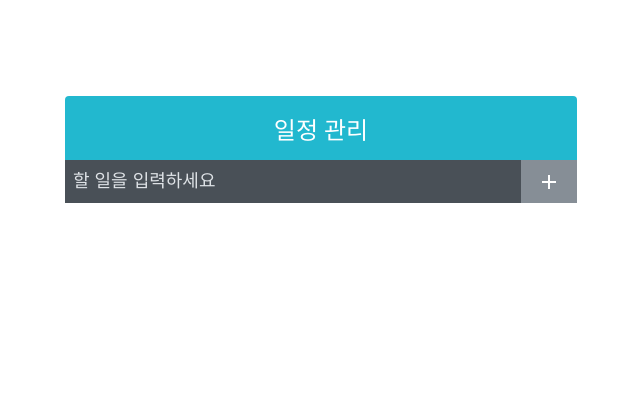
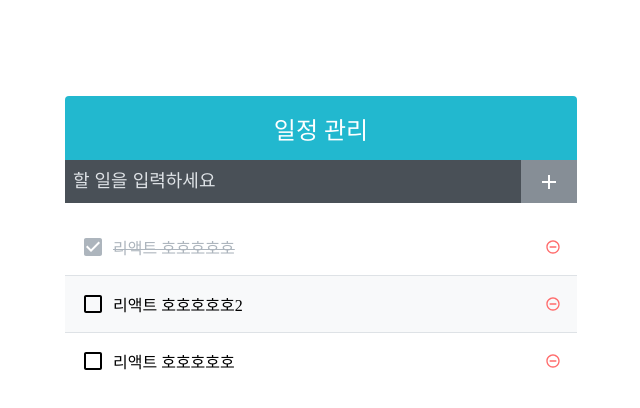
Before and after one commit to Hyoungnam/React_Typescript, a React app in the folder react/: page / in a window 1280 px wide. Shown: the top 408 px of the page, without its empty margins (319-959 px from the left). Built offline with nearby package versions, Linux system fonts and the light colour scheme.

Commit message:
Todo Add State

```diff
--- a/react/src/Todos/TodoInsert.tsx
+++ b/react/src/Todos/TodoInsert.tsx
@@ -1,22 +1,37 @@
 import * as React from 'react'
+import { useState, useCallback } from "react";
 import { MdAdd } from "react-icons/md";
 import styled from "styled-components";
+interface ITodoInsert {
+  onInsert: (text: string) => void;
+}
+const TodoInsert: React.FC<ITodoInsert> = ({ onInsert }) => {
+  const [value, setValue] = useState('');
 
-const TodoInsert: React.FC = () => {
+  const onChange = useCallback(e => {
+    setValue(e.target.value);
+  }, []);
+  const onSubmit = useCallback(
+    (e) => {
+      onInsert(value);
+      setValue('');
+      e.preventDefault();
+    },
+    [onInsert, value],
+  );
+
   return (
-    <Form>
-      <input placeholder="할 일을 입력하세요" />
+    <Form onSubmit={onSubmit}>
+      <input placeholder="할 일을 입력하세요"
+             value={value}
+             onChange={onChange}
+      />
       <button type="submit">
         <MdAdd />
       </button>
     </Form>
   )
 }
-// interface IProps {
-//   todoTemplate?: boolean;
-//   appTitle?: boolean;
-//   content?: boolean;
-// }
 
 const Form = styled.form`
   display: flex;
--- /dev/null
+++ b/react/src/Todos/TodoList.tsx
@@ -0,0 +1,32 @@
+import * as React from 'react'
+import TodoListItem from "./TodoListItem";
+import styled from "styled-components";
+
+interface ITodo {
+  id: number,
+  text: string,
+  checked: boolean,
+}
+interface ITodos {
+  todos: Array<ITodo>
+}
+
+const TodoList: React.FC<ITodos> = ({todos}) => {
+  return (
+    <Wrapper>
+      {todos.map(todo => (
+        <TodoListItem key={todo.id}
+                      todo={todo}
+        />
+      ))}
+    </Wrapper>
+  )
+}
+
+export default TodoList;
+
+const Wrapper = styled.div`
+  min-height: 320px;
+  max-height: 513px;
+  overflow-y: auto;
+`
--- /dev/null
+++ b/react/src/Todos/TodoListItem.tsx
@@ -0,0 +1,75 @@
+import * as React from 'react'
+import { MdCheckBoxOutlineBlank, MdCheckBox, MdRemoveCircleOutline, MdCheck } from "react-icons/md";
+import styled, { css } from "styled-components";
+interface ITodo {
+  id: number,
+  text: string,
+  checked: boolean,
+}
+interface ITodoListItem {
+  key: number;
+  todo: ITodo;
+}
+
+const TodoListItem: React.FC<ITodoListItem> = ({todo}) => {
+  const { text, checked } = todo;
+  return (
+    <Wrapper>
+
+      <CheckBox isChecked={checked}>
+        {checked ? <MdCheckBox /> : <MdCheckBoxOutlineBlank />}
+        <Text>{text}</Text>
+      </CheckBox>
+
+      <Remove>
+        <MdRemoveCircleOutline />
+      </Remove>
+    </Wrapper>
+
+  )
+}
+
+export default TodoListItem;
+
+interface ICheckBox {
+  isChecked?: boolean
+}
+
+
+const Wrapper = styled.div`
+  padding: 1rem;
+  display: flex;
+  align-items: center;
+  &:nth-child(even) {
+    background: #f8f9fa;
+  }
+  & + & {
+    border-top: 1px solid #dee2e6;
+  }
+`
+const CheckBox = styled.div<ICheckBox>`
+  cursor: pointer;
+  flex: 1;
+  display: flex;
+  align-items: center;
+  svg {
+    font-size: 1.5rem;
+  }
+  ${(props) => props.isChecked && css`
+    color: #adb5bd;
+    text-decoration: line-through;
+  `};
+`
+const Text = styled.div`
+  margin-left: 0.5rem;
+  flex: 1;
+`
+const Remove = styled.div`
+  display: flex;
+  align-items: center;
+  color: #ff6b6b;
+  cursor: pointer;
+  &:hover {
+    color: #ff8787;
+  }
+`
--- a/react/src/Todos/Todos.tsx
+++ b/react/src/Todos/Todos.tsx
@@ -1,10 +1,46 @@
-import React from 'react'
+import * as React from 'react';
+import { useState, useRef, useCallback } from "react";
 import TodoTemplate from "./TodoTemplate";
-import TodoInsert from "./TodoInsert"
+import TodoInsert from "./TodoInsert";
+import TodoList from "./TodoList";
+
+
 const Todos: React.FC = () => {
+  const [todos, setTodos] = useState([
+    {
+      id: 1,
+      text: "리액트 호호호호호",
+      checked: true,
+    },
+    {
+      id: 2,
+      text: "리액트 호호호호호2",
+      checked: false,
+    },
+    {
+      id: 2,
+      text: "리액트 호호호호호",
+      checked: false,
+    }
+  ]);
+  const nextId = useRef(4);
+  const onInsert = useCallback(
+    (text) => {
+      const todo = {
+        id: nextId.current,
+        text,
+        checked: false,
+      };
+      setTodos(todos.concat(todo));
+      nextId.current += 1;
+    },
+    [todos],
+  )
+
   return (
     <TodoTemplate>
-      <TodoInsert />
+      <TodoInsert onInsert={onInsert}/>
+      <TodoList todos={todos} />
     </TodoTemplate>
   )
 }
```
